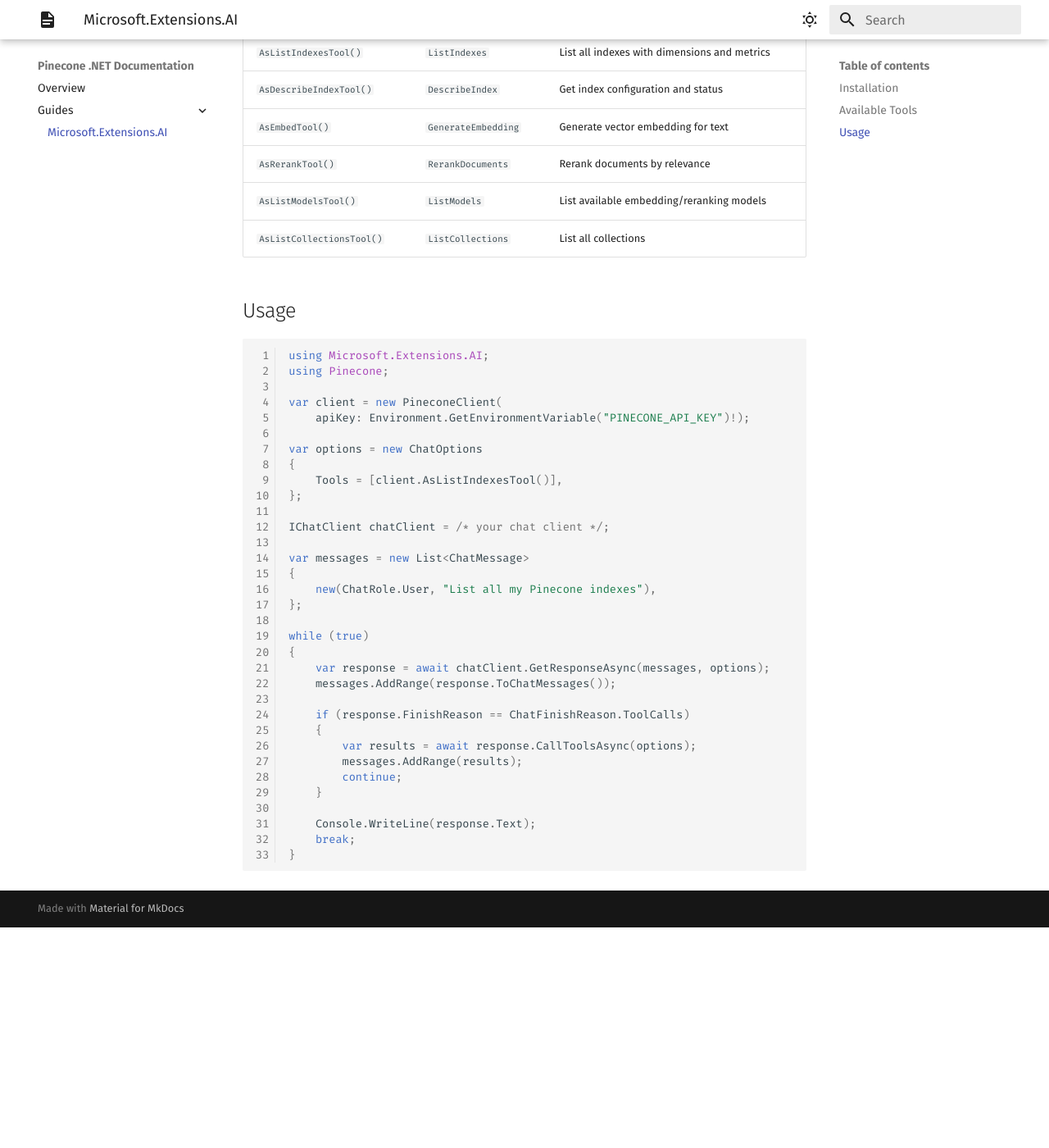
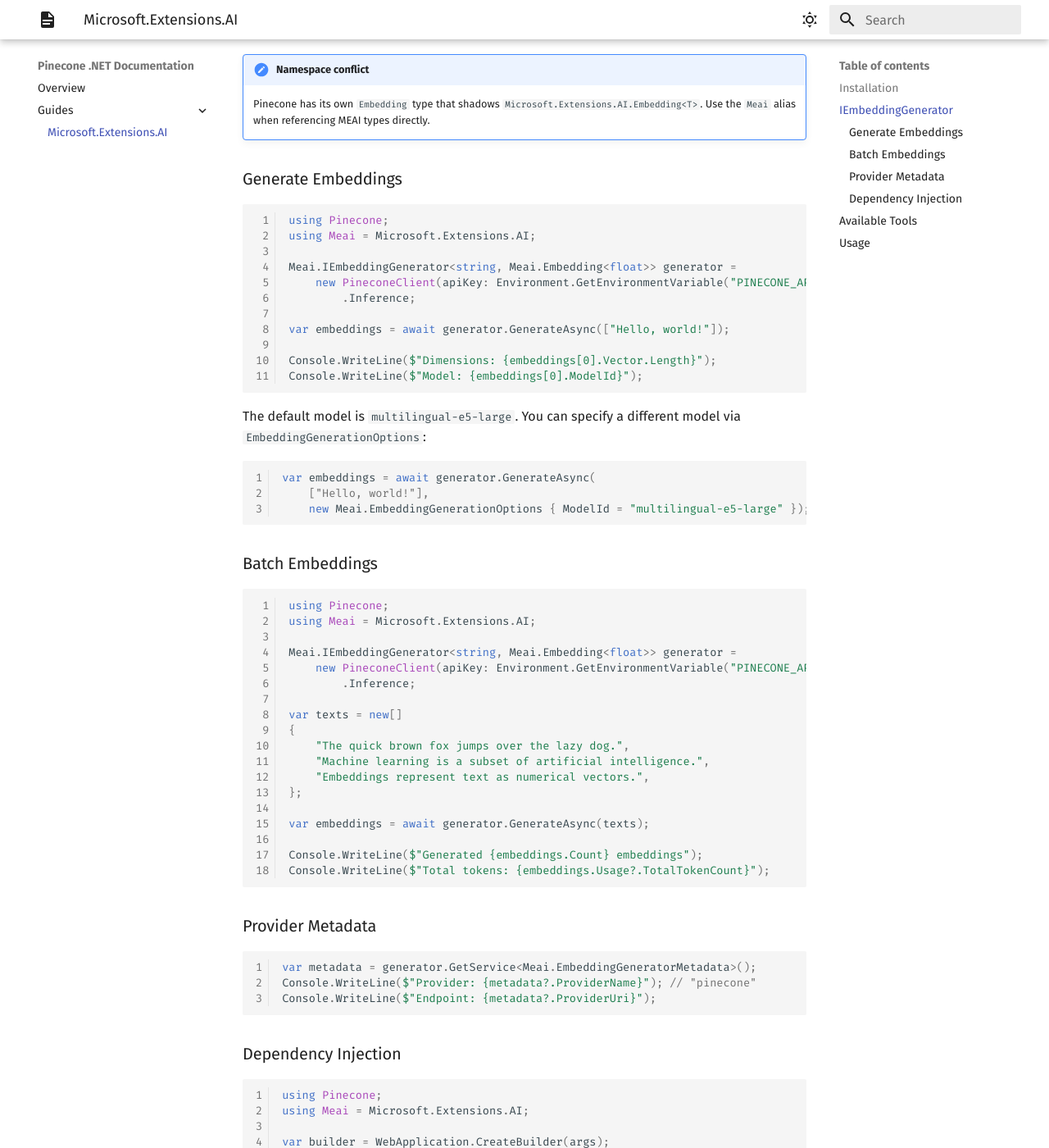
Before and after one commit to tryAGI/Pinecone, an MkDocs documentation site: the page built from docs/guides/meai.md, in a window 1280 px wide and 1400 px high, scrolled down 587 px. Shown: the whole window at 82% size. Built offline with MkDocs 1.6.1 and Material for MkDocs 9.7.7, drawn with Linux system fonts in a browser that asks for light colours; the version menu is left out; before the commit the page ends 1718 px from its top, so only the background shows below that; some of the changed text lies outside the part shown.

Commit message:
Add IEmbeddingGenerator documentation to MEAI guide
Co-Authored-By: Claude Opus 4.6 <noreply@anthropic.com>

````diff
--- a/docs/guides/meai.md
+++ b/docs/guides/meai.md
@@ -3,12 +3,87 @@
 !!! tip "Cross-SDK comparison"
     See the [centralized MEAI documentation](https://tryagi.github.io/docs/meai/) for feature matrices and comparisons across all tryAGI SDKs.
 
-The Pinecone SDK provides `AIFunction` tool wrappers and an `IEmbeddingGenerator` implementation compatible with [Microsoft.Extensions.AI](https://learn.microsoft.com/en-us/dotnet/ai/microsoft-extensions-ai). These tools can be used with any `IChatClient`.
+The Pinecone SDK implements `IEmbeddingGenerator<string, Embedding<float>>` from [Microsoft.Extensions.AI](https://learn.microsoft.com/en-us/dotnet/ai/microsoft-extensions-ai) for text embeddings, plus `AIFunction` tool wrappers for use with any `IChatClient`.
 
 ## Installation
 
 ```bash
 dotnet add package tryAGI.Pinecone
+```
+
+## IEmbeddingGenerator
+
+The `InferenceClient` (accessed via `PineconeClient.Inference`) implements `IEmbeddingGenerator<string, Embedding<float>>` for generating text embeddings.
+
+!!! note "Namespace conflict"
+    Pinecone has its own `Embedding` type that shadows `Microsoft.Extensions.AI.Embedding<T>`. Use the `Meai` alias when referencing MEAI types directly.
+
+### Generate Embeddings
+
+```csharp
+using Pinecone;
+using Meai = Microsoft.Extensions.AI;
+
+Meai.IEmbeddingGenerator<string, Meai.Embedding<float>> generator =
+    new PineconeClient(apiKey: Environment.GetEnvironmentVariable("PINECONE_API_KEY")!)
+        .Inference;
+
+var embeddings = await generator.GenerateAsync(["Hello, world!"]);
+
+Console.WriteLine($"Dimensions: {embeddings[0].Vector.Length}");
+Console.WriteLine($"Model: {embeddings[0].ModelId}");
+```
+
+The default model is `multilingual-e5-large`. You can specify a different model via `EmbeddingGenerationOptions`:
+
+```csharp
+var embeddings = await generator.GenerateAsync(
+    ["Hello, world!"],
+    new Meai.EmbeddingGenerationOptions { ModelId = "multilingual-e5-large" });
+```
+
+### Batch Embeddings
+
+```csharp
+using Pinecone;
+using Meai = Microsoft.Extensions.AI;
+
+Meai.IEmbeddingGenerator<string, Meai.Embedding<float>> generator =
+    new PineconeClient(apiKey: Environment.GetEnvironmentVariable("PINECONE_API_KEY")!)
+        .Inference;
+
+var texts = new[]
+{
+    "The quick brown fox jumps over the lazy dog.",
+    "Machine learning is a subset of artificial intelligence.",
+    "Embeddings represent text as numerical vectors.",
+};
+
+var embeddings = await generator.GenerateAsync(texts);
+
+Console.WriteLine($"Generated {embeddings.Count} embeddings");
+Console.WriteLine($"Total tokens: {embeddings.Usage?.TotalTokenCount}");
+```
+
+### Provider Metadata
+
+```csharp
+var metadata = generator.GetService<Meai.EmbeddingGeneratorMetadata>();
+Console.WriteLine($"Provider: {metadata?.ProviderName}"); // "pinecone"
+Console.WriteLine($"Endpoint: {metadata?.ProviderUri}");
+```
+
+### Dependency Injection
+
+```csharp
+using Pinecone;
+using Meai = Microsoft.Extensions.AI;
+
+var builder = WebApplication.CreateBuilder(args);
+
+builder.Services.AddSingleton<Meai.IEmbeddingGenerator<string, Meai.Embedding<float>>>(
+    new PineconeClient(apiKey: builder.Configuration["Pinecone:ApiKey"]!)
+        .Inference);
 ```
 
 ## Available Tools
````
